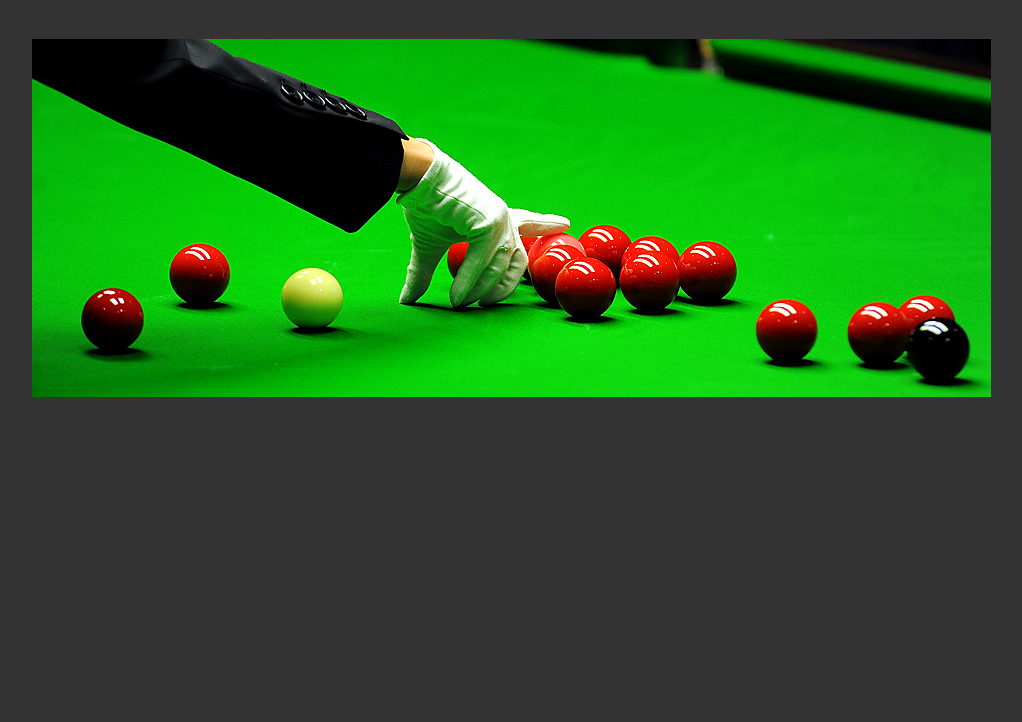
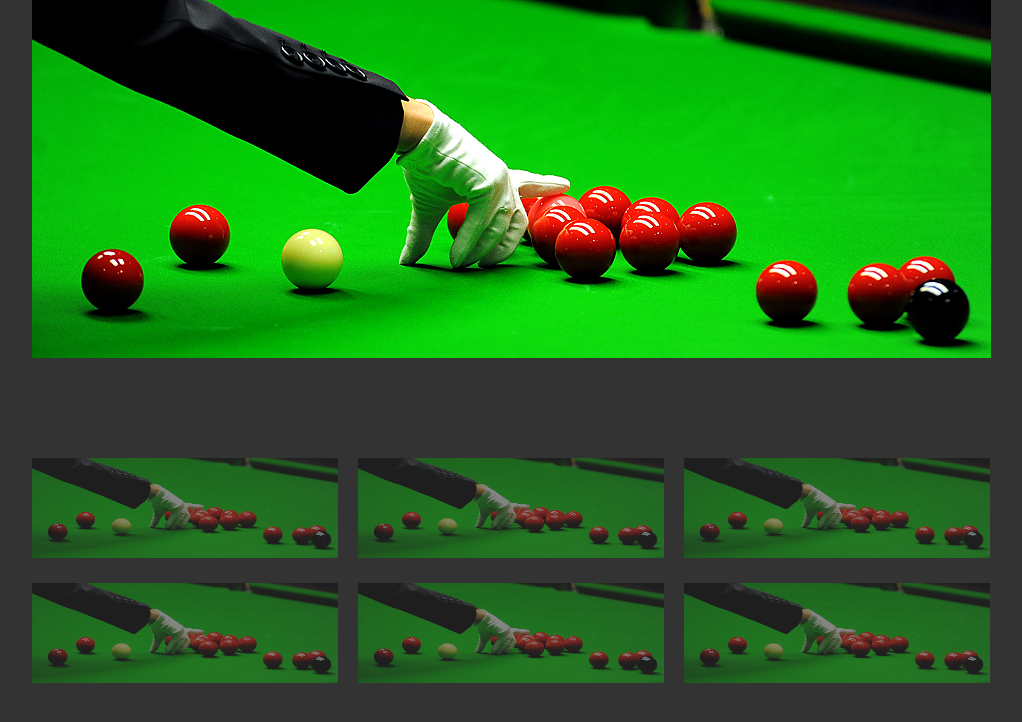
Before and after one commit to Agreal/design, a plain HTML site: page referee/index.html in a window 1280 px wide. Shown: the whole page, without its empty margins (129-1151 px from the left). Drawn offline with Linux system fonts and the light colour scheme.

Commit message:
add live section

```diff
--- a/referee/index.html
+++ b/referee/index.html
@@ -6,9 +6,11 @@
     <!--[if IE]>
     <script src="http://html5shiv.googlecode.com/svn/trunk/html5.js"></script>
     <![endif]-->
-    <link href="stylesheets/style.css" type="text/css" rel="stylesheet" >
+    <link href="stylesheets/style.css" type="text/css" rel="stylesheet">
 </head>
-<body class="container">
+<body>
+    <div class="container fn-center">
+
         <header class="fn-center">
 
         </header>
@@ -26,11 +28,32 @@
         </section>
 
         <section class="live">
-
+            <ul class="clearfix">
+                <li class="pic">
+                    <img src="img/header-background.jpg">
+                </li>
+                <li class="pic">
+                    <img src="img/header-background.jpg">
+                </li>
+                <li class="pic">
+                    <img src="img/header-background.jpg">
+                </li>
+                <li class="pic">
+                    <img src="img/header-background.jpg">
+                </li>
+                <li class="pic">
+                    <img src="img/header-background.jpg">
+                </li>
+                <li class="pic">
+                    <img src="img/header-background.jpg">
+                </li>
+            </ul>
         </section>
 
         <footer class="">
 
         </footer>
+
+    </div>
 </body>
 </html>
--- a/referee/sass/basic.scss
+++ b/referee/sass/basic.scss
@@ -53,7 +53,7 @@ $content-min-width: 959px;
 }
 
 html, body {
-  min-width: $content-min-width;
+//  min-width: $content-min-width;
   font: 13px/1.4 Helvetica, arial, freesans, clean, sans-serif, "Segoe UI Emoji", "Segoe UI Symbol";
   color: #000;
   background-color: $bg-color;
--- a/referee/sass/style.scss
+++ b/referee/sass/style.scss
@@ -3,11 +3,36 @@
 @import "basic";
 
 .container {
-  padding: 3rem;
+  width: $content-min-width;
 }
 
 header {
-  width: $content-min-width;
+  //  width: $content-min-width;
   height: 358px;
   background-image: url("../img/header-background.jpg");
 }
+
+.live {
+  margin-top: 100px;
+  li {
+    float: left;
+    &:nth-child(1), &:nth-child(2), &:nth-child(3) {
+      margin-bottom: 20px;
+    }
+    &:nth-child(2), &:nth-child(5) {
+      margin-left: 20px;
+      margin-right: 20px;
+    }
+  }
+  img {
+    height: 100px;
+    width: ($content-min-width - 40px)/3;
+    opacity: 0.4;
+
+    &:hover {
+      opacity: 1;
+    }
+
+  }
+
+}
```
Also changed, not shown: twitter/index.html (+0 -5 lines), referee/stylesheets/basic.css, referee/stylesheets/style.css. Lines whose indentation alone changed are shown as unchanged.
